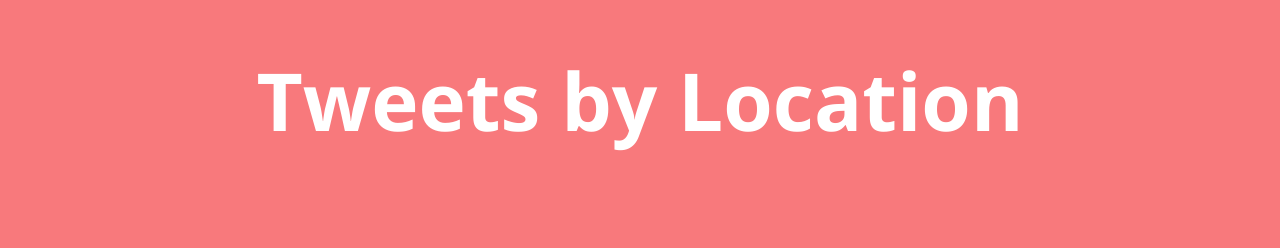
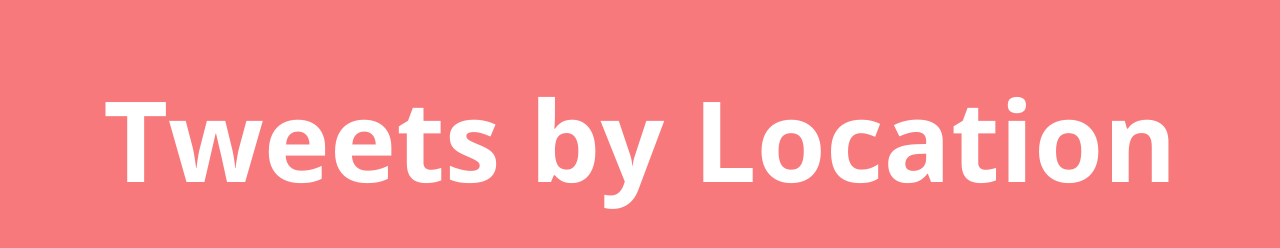
Before and after one commit to jeffreychan637/TweetsByLocation, a website: page client/views/index.html in a window 1280 px wide. Drawn offline with nearby package versions, Linux system fonts and the light colour scheme; files that its build step writes are made by us from their sources.

Commit message:
Updated title size

```diff
--- a/client/styles/template.css
+++ b/client/styles/template.css
@@ -7,5 +7,5 @@
   text-align: center;
   font-family: 'Open Sans', sans-serif;
   font-weight: 700;
-  font-size: 500%;
+  font-size: 700%;
 }
```
